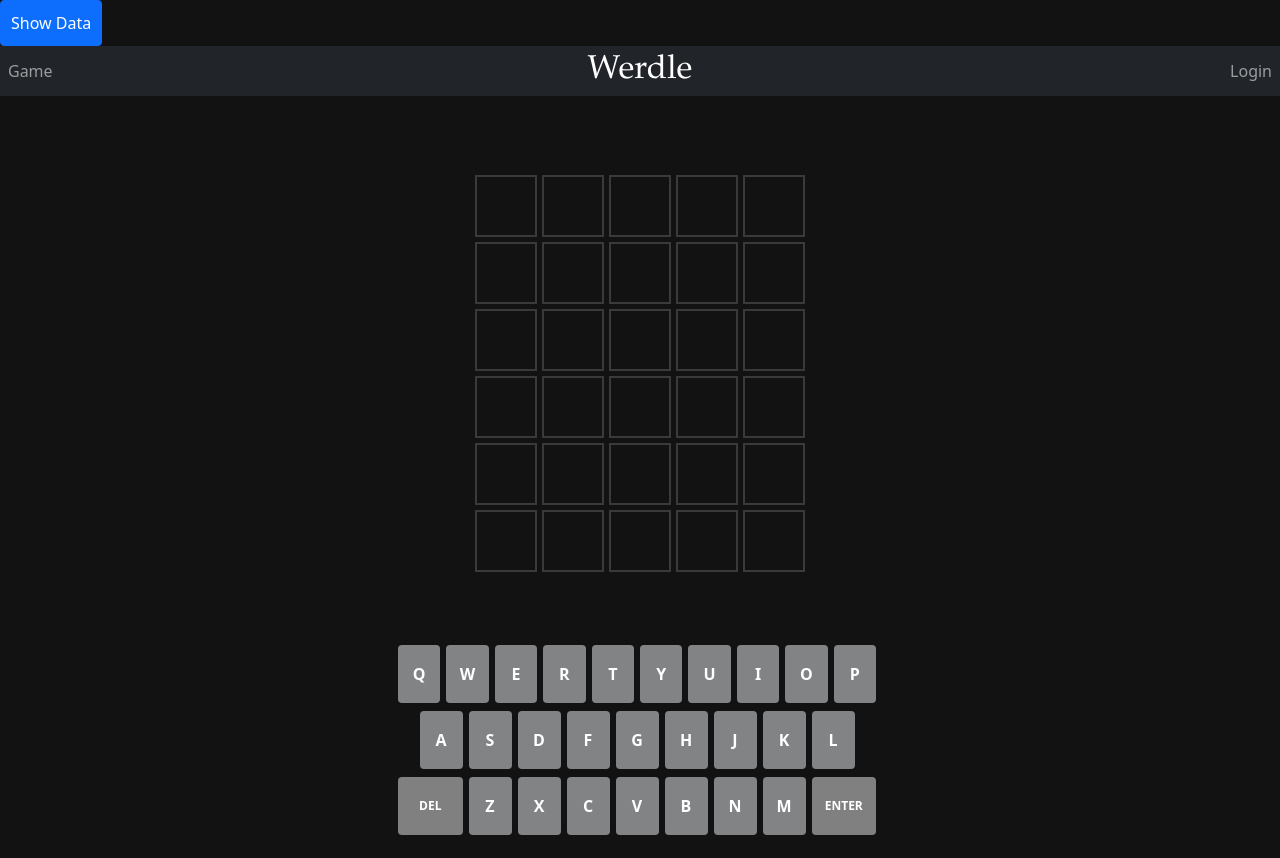
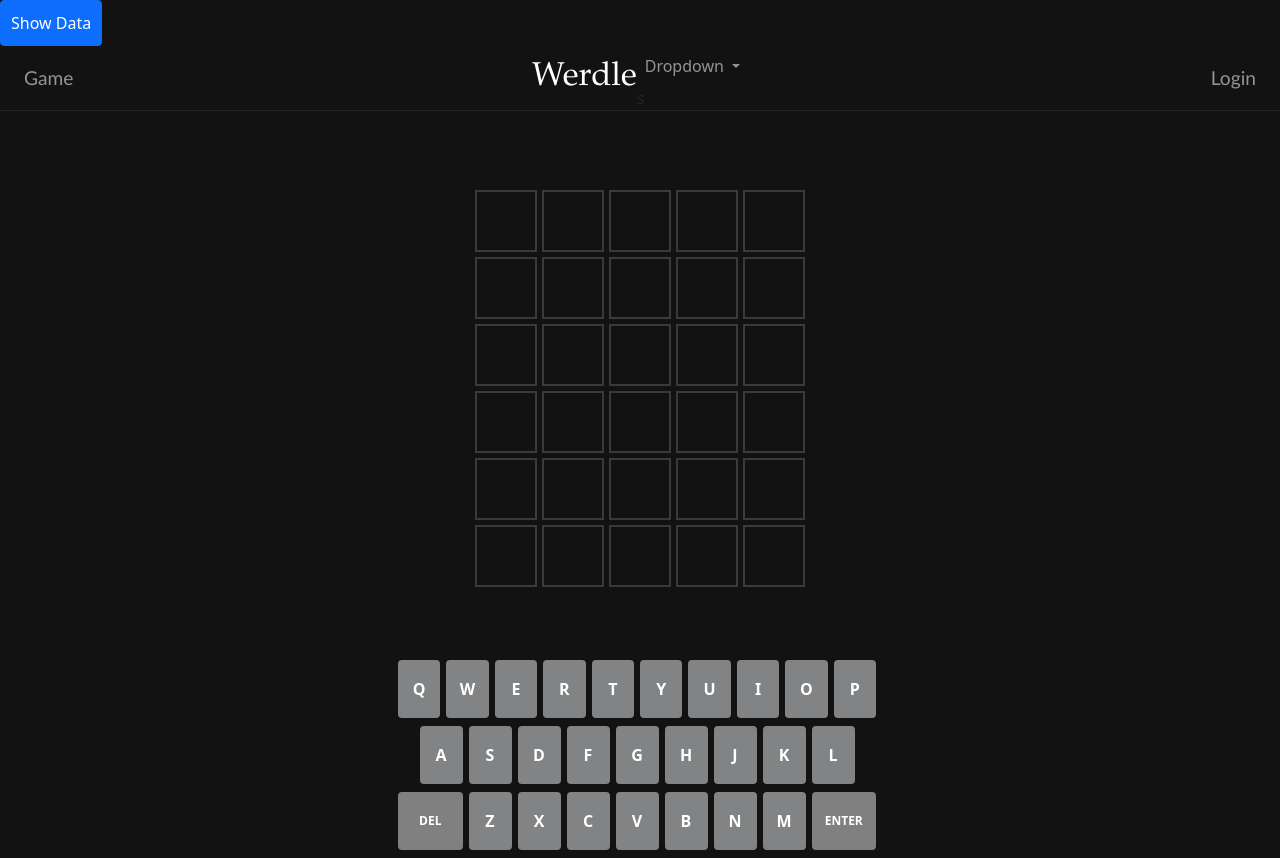
Before and after one commit to AmerAlwan/wordle, an Angular app in the folder angular-frontend/: page /game in a window 1280 px wide. Built offline with nearby package versions, Linux system fonts and the light colour scheme.

Commit message:
navbar update v0.5

```diff
--- a/angular-frontend/src/app/components/nav/dropdown/profile-dropdown/profile-dropdown.component.html
+++ b/angular-frontend/src/app/components/nav/dropdown/profile-dropdown/profile-dropdown.component.html
@@ -1 +1,14 @@
-<p>profile-dropdown works!</p>
+<div class="collapse navbar-collapse" id="navbarNavDarkDropdown">
+  <ul class="navbar-nav ms-auto">
+    <li class="nav-item dropdown">
+      <a class="nav-link dropdown-toggle" href="javascript:void(0)" id="navbarDarkDropdownMenuLink" role="button" data-bs-toggle="dropdown" aria-expanded="false">
+        Dropdown
+      </a>
+      <ul class="dropdown-menu dropdown-menu-dark" aria-labelledby="navbarDarkDropdownMenuLink">
+        <li><a class="dropdown-item" href="#">Action</a></li>
+        <li><a class="dropdown-item" href="#">Another action</a></li>
+        <li><a class="dropdown-item" href="#">Something else here</a></li>
+      </ul>
+    </li>
+  </ul>
+</div>s
--- a/angular-frontend/src/app/components/nav/navbar/navbar.component.css
+++ b/angular-frontend/src/app/components/nav/navbar/navbar.component.css
@@ -7,25 +7,28 @@
   margin: 0 1rem;
 }
 
-.w-nav-item-r {
-  text-align: right;
+  .w-nav-item a {
+    color: white;
+    border-radius: 5px;
+    padding: 5px 10px 8px 10px;
+  }
+
+.nav-word:hover {
+  color: black !important;
+  background-color: white;
 }
 
-.w-nav-item a {
-  color: white;
-  border-radius: 5px;
-  padding: 5px 10px 8px 10px;
-}
-
-.w-nav-link:hover {
-  background-color: rgba(80, 242, 244, 0.2);
-  color: black;
+.nav-word {
+  font-family: candara;
+  font-size: 1.2rem;
+  border-radius: 10px;
+  padding-top: 0px;
+  padding-bottom: 0px;
 }
 
 .navbar {
   padding-top: 0;
   padding-bottom: 0;
+  padding-right: 1rem;
+  padding-left: 1rem;
 }
-
-a {
-}
--- a/angular-frontend/src/app/components/nav/navbar/navbar.component.html
+++ b/angular-frontend/src/app/components/nav/navbar/navbar.component.html
@@ -1,8 +1,8 @@
-<nav class="navbar navbar-expand-md navbar-dark bg-dark">
+<nav class="navbar navbar-expand-md navbar-dark border-bottom border-dark">
   <div class="navbar-collapse collapse w-100 order-1 order-md-0 dual-collapse2">
     <ul class="navbar-nav me-auto">
       <li class="nav-item">
-        <a class="nav-link" href="game">Game</a>
+        <a class="nav-link nav-word" href="game">Game</a>
       </li>
     </ul>
   </div>
@@ -15,11 +15,12 @@
   <div class="navbar-collapse collapse w-100 order-3 dual-collapse2">
     <ul class="navbar-nav ms-auto">
       <li class="nav-item" *ngIf="showLogin">
-        <a class="nav-link" href="/login">Login</a>
+        <a class="nav-link nav-word" href="/login">Login</a>
       </li>
       <li class="nav-item" *ngIf="showRegister">
-        <a class="nav-link" href="/register">Register</a>
+        <a class="nav-link nav-word" href="/register">Register</a>
       </li>
     </ul>
   </div>
+  <app-profile-dropdown></app-profile-dropdown>
 </nav>
```
